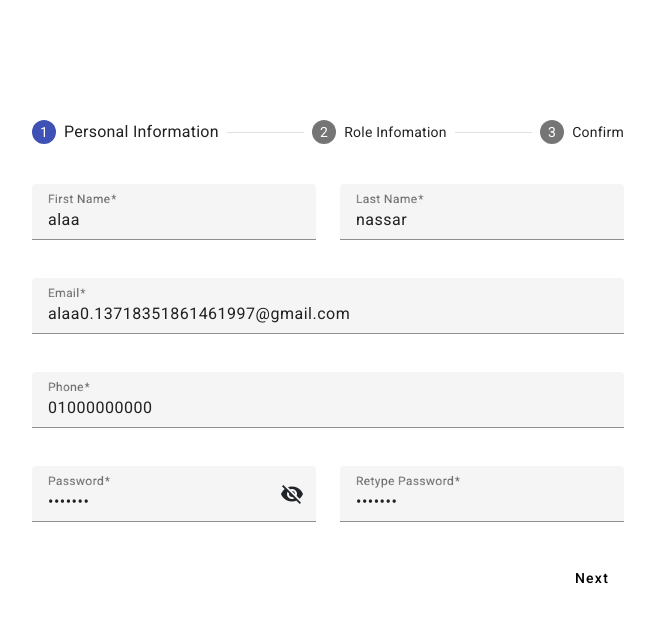
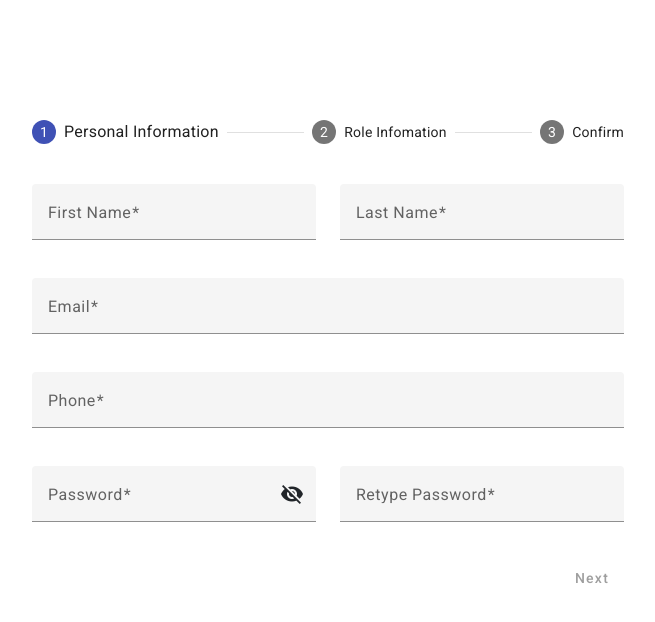
Before and after one commit to Toka-Newer/Pets-World, an Angular app in the folder Pets_World_Front-end/: page /register in a window 1280 px wide. Shown: the top 622 px of the page, without its empty margins (312-967 px from the left). Built offline with nearby package versions, Linux system fonts and the light colour scheme.

Commit message:
register

```diff
--- a/Pets_World_Front-end/src/app/pages/auth/register/register.component.html
+++ b/Pets_World_Front-end/src/app/pages/auth/register/register.component.html
@@ -345,7 +345,7 @@
         <div class="text-end">
           <button mat-button matStepperPrevious>Back</button>
           <!-- -->
-          <button [disabled]="!secondFormGroup.valid" (click)="test()" mat-button matStepperNext>
+          <button [disabled]="!secondFormGroup.valid" mat-button matStepperNext>
             Next
           </button>
         </div>
--- a/Pets_World_Front-end/src/app/pages/auth/register/register.component.ts
+++ b/Pets_World_Front-end/src/app/pages/auth/register/register.component.ts
@@ -58,15 +58,15 @@ export class RegisterComponent implements OnInit {
   ngOnInit() {
     this.firstFormGroup = this._formBuilder.group({
       firstName: [
-        'alaa',
+        '',
         [Validators.required, Validators.minLength(3), this.noNumberValidator],
       ],
       lastName: [
-        'nassar',
+        '',
         [Validators.required, Validators.minLength(3), this.noNumberValidator],
       ],
       email: [
-        'alaa' + Math.random() + '@gmail.com',
+        '',
         [
           Validators.required,
           Validators.email,
@@ -74,22 +74,22 @@ export class RegisterComponent implements OnInit {
         ],
       ],
       phone: [
-        '01000000000',
+        '',
         [Validators.required, Validators.pattern('^01[0-2]{1}[0-9]{8}$')],
       ],
-      password: ['1234567', [Validators.required, Validators.minLength(7)]],
-      retypePassword: ['1234567', Validators.required],
+      password: ['', [Validators.required, Validators.minLength(7)]],
+      retypePassword: ['', Validators.required],
     });
 
     this.secondFormGroup = this._formBuilder.group({
-      gender: ['male', Validators.required],
+      gender: ['', Validators.required],
       role: ['', Validators.required],
       pets: this._formBuilder.array([]),
       userImage: ['', Validators.required], // Control for user image
       vet: this._formBuilder.group({
-        cost: [10, Validators.required],
-        experience: [5, Validators.required],
-        description: ['dwsc'],
+        cost: [, Validators.required],
+        experience: [, Validators.required],
+        description: [''],
         vetLicense: ['', Validators.required], // Control for vet license
       }),
     });
@@ -167,8 +167,8 @@ export class RegisterComponent implements OnInit {
 
       formData.append('images', userdata.images[0]);
       formData.append('images', userdata.images[1]);
-      console.log('=====>' + userdata.images[0]);
-      console.log('=====>' + userdata.images[0]);
+      // console.log('=====>' + userdata.images[0]);
+      // console.log('=====>' + userdata.images[0]);
       this.userService.register(formData).subscribe({
         next: (res) => {
           console.log(res);
@@ -261,9 +261,9 @@ export class RegisterComponent implements OnInit {
     }
   }
 
-  test() {
-    console.log(this.secondFormGroup);
-  }
+  // test() {
+  //   console.log(this.secondFormGroup);
+  // }
   selectRole(value: any) {
     if (value === 'vet') {
       this.secondFormGroup.controls['pets'].disable();
```
